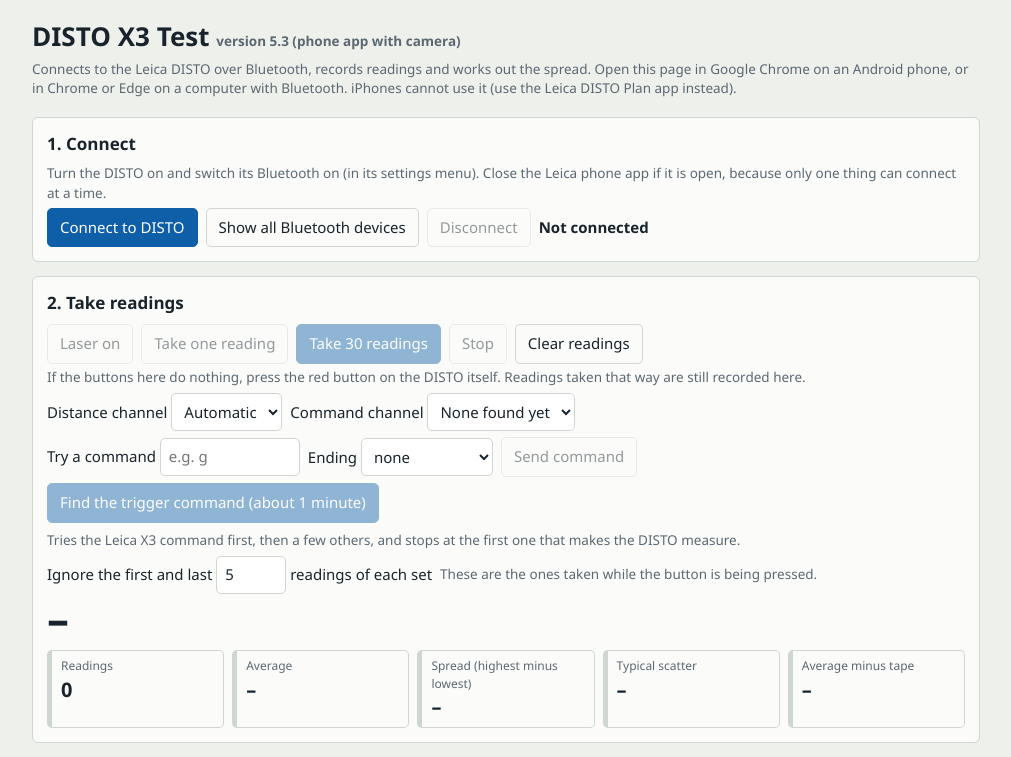
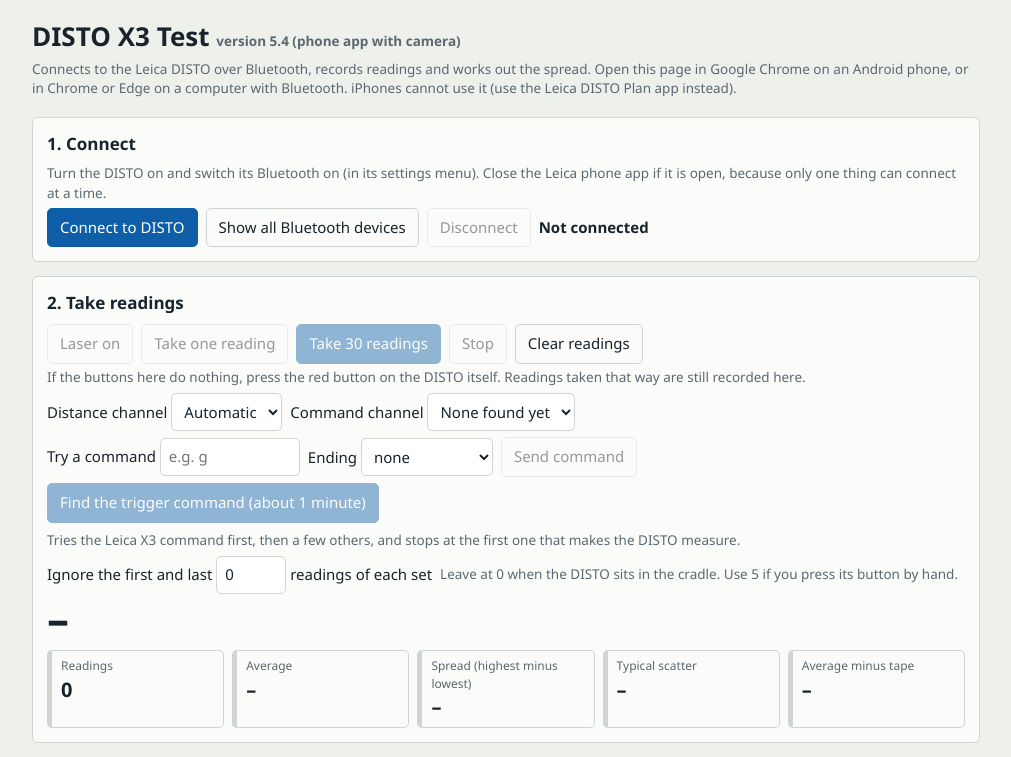
Before and after one commit to lukemilton/disto-test, a plain HTML site: page index.html in a window 1280 px wide. Shown: the top 757 px of the page, without its empty margins (134-1145 px from the left). Drawn offline with Linux system fonts and the light colour scheme.

Commit message:
Use every reading by default (X3 in the cradle, no button press)
Co-Authored-By: Claude Fable 5.2 <noreply@anthropic.com>
Claude-Session: https://claude.ai/code/session_01PLRf36s7AkqA3w2xx7uHCM

```diff
--- a/index.html
+++ b/index.html
@@ -45,7 +45,7 @@ textarea{width:100%;height:120px;font-family:Consolas,monospace;font-size:12.5px
 <body>
 <div class="wrap">
   <div>
-    <h1>DISTO X3 Test <span class="muted">version 5.3 (phone app with camera)</span></h1>
+    <h1>DISTO X3 Test <span class="muted">version 5.4 (phone app with camera)</span></h1>
     <p class="muted">Connects to the Leica DISTO over Bluetooth, records readings and works out the spread. Open this page in Google Chrome on an Android phone, or in Chrome or Edge on a computer with Bluetooth. iPhones cannot use it (use the Leica DISTO Plan app instead).</p>
   </div>
 
@@ -84,8 +84,8 @@ textarea{width:100%;height:120px;font-family:Consolas,monospace;font-size:12.5px
       <span class="muted" id="findMsg">Tries the Leica X3 command first, then a few others, and stops at the first one that makes the DISTO measure.</span>
     </div>
     <div class="row" style="margin-top:6px">
-      <label>Ignore the first and last <input type="number" id="trim" value="5" min="0" max="50" step="1" style="width:70px"> readings of each set</label>
-      <span class="muted">These are the ones taken while the button is being pressed.</span>
+      <label>Ignore the first and last <input type="number" id="trim" value="0" min="0" max="50" step="1" style="width:70px"> readings of each set</label>
+      <span class="muted">Leave at 0 when the DISTO sits in the cradle. Use 5 if you press its button by hand.</span>
     </div>
     <div class="big" id="last">–</div>
     <div class="stats">
--- a/sw.js
+++ b/sw.js
@@ -1,6 +1,6 @@
 // Keeps a copy of the page on the phone so it opens with no phone signal.
 // Change VERSION whenever the page changes, so phones pick up the new copy.
-const VERSION = "x3-test-v5.3";
+const VERSION = "x3-test-v5.4";
 const FILES = ["./", "./index.html", "./manifest.json", "./icon-192.png", "./icon-512.png"];
 
 self.addEventListener("install", e => {
```
